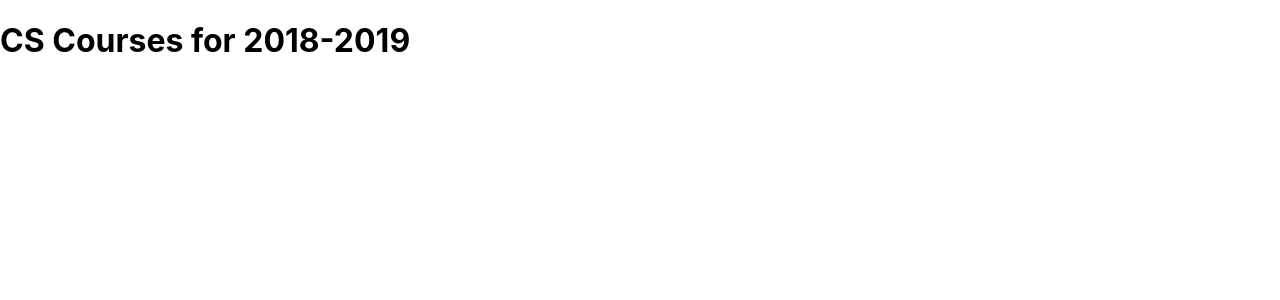
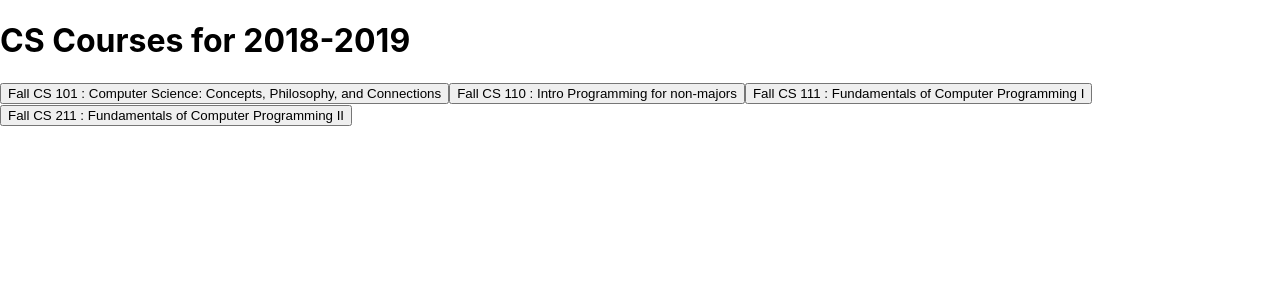
Before and after one commit to brians123/scheduler, a React (Create React App) app: page / in a window 1280 px wide. Shown: the top 300 px of the page. Built offline with nearby package versions, Linux system fonts and the light colour scheme.

Commit message:
finished second slice

```diff
--- a/src/App.js
+++ b/src/App.js
@@ -1,13 +1,67 @@
 import React from 'react';
-//import './App.css';
 
 const schedule = {
-  title: "CS Courses for 2018-2019"
+  "title": "CS Courses for 2018-2019",
+  "courses": [
+    {
+      "id": "F101",
+      "title": "Computer Science: Concepts, Philosophy, and Connections",
+      "meets": "MWF 11:00-11:50"
+    },
+    {
+      "id": "F110",
+      "title": "Intro Programming for non-majors",
+      "meets": "MWF 10:00-10:50"
+    },
+    {
+      "id": "F111",
+      "title": "Fundamentals of Computer Programming I",
+      "meets": "MWF 13:00-13:50"
+    },
+    {
+      "id": "F211",
+      "title": "Fundamentals of Computer Programming II",
+      "meets": "TuTh 12:30-13:50"
+    }
+  ]
 };
+
+// Banner component to display title
+// destructuring syntax to get values we want from an object
+const Banner = ({title}) => (
+  <h1>{title }</h1>
+)
+
+// CourseList component to map every course in courses object into its own HTML component
+const CourseList = ({courses}) => (
+  <div>
+    { courses.map(course => <Course key={course.id} course={course}/>)}
+  </div>
+)
+
+const terms = { F: 'Fall', W: 'Winter', S: 'Spring'};
+
+// getting the first character of the course in course objects
+const getCourseTerm = course => (
+  terms[course.id.charAt(0)]
+);
+
+// getting the course number of the course in course objects
+const getCourseNumber = course => (
+  course.id.slice(1,4)
+);
+
+const Course = ({ course }) => (
+  <button>
+    { getCourseTerm(course) } CS { getCourseNumber(course) } : { course.title }
+  </button>
+)
+
 
 const App = () => (
   <div>
-    <h1>{schedule.title}</h1>
+    <Banner title={schedule.title}/>
+    <CourseList courses={ schedule.courses }/>
   </div>
 );
 
```
